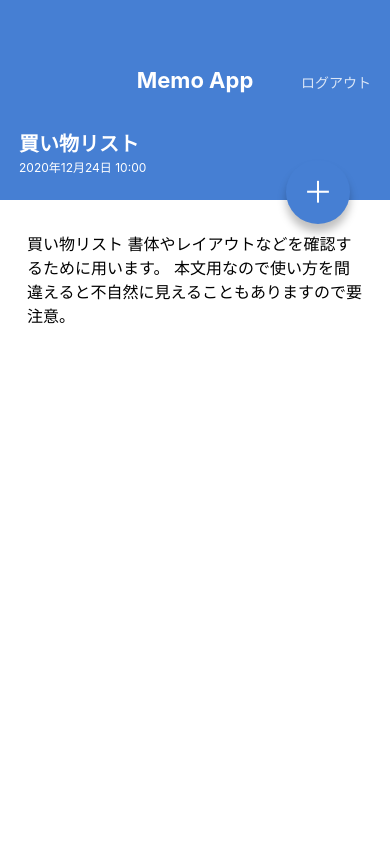
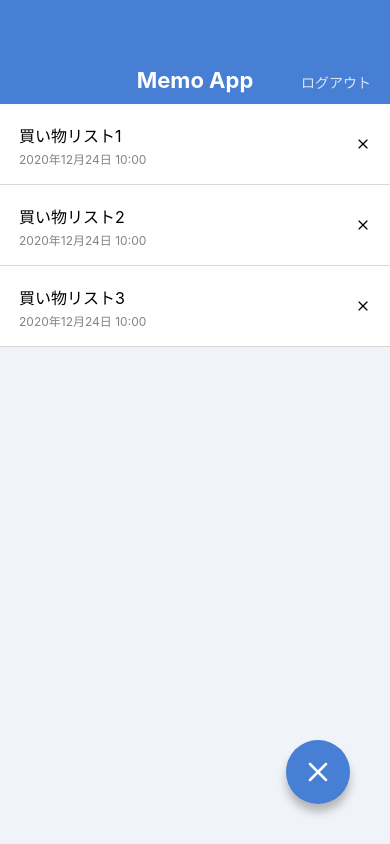
Before and after one commit to masayakimura/MemoApp2, a React Native app: screen / in a window 390 px wide. Built offline with nearby package versions, Linux system fonts and the light colour scheme.

Commit message:
💄 Feather Icon追加

```diff
--- a/App.jsx
+++ b/App.jsx
@@ -1,9 +1,9 @@
 import React from "react";
-import MemoDetailScreen from "./src/screens/MemoDetailScreen";
+// import MemoDetailScreen from "./src/screens/MemoDetailScreen";
 import MemoListScreen from "./src/screens/MemoListScreen";
 
 export default function App() {
 	return (
-		<MemoDetailScreen />
+		<MemoListScreen />
 	);
 }
--- a/package.json
+++ b/package.json
@@ -8,6 +8,7 @@
     "eject": "expo eject"
   },
   "dependencies": {
+    "@expo/vector-icons": "^12.0.5",
     "expo": "~42.0.1",
     "expo-status-bar": "~1.0.4",
     "prop-types": "^15.7.2",
--- a/src/components/CircleButton.jsx
+++ b/src/components/CircleButton.jsx
@@ -1,19 +1,20 @@
 import React from "react";
-import { View, Text, StyleSheet } from "react-native";
+import { View, StyleSheet } from "react-native";
 import { string, shape } from "prop-types";
+import { Feather } from '@expo/vector-icons';
 
 export default function CircleButton(props) {
-	const { children, style } = props;
+	const { style, name } = props;
 	return (
 		<View style={[styles.circleButton, style]}>
-			<Text style={styles.circleButtonLabel}>{children}</Text>
+			<Feather name={name} size={32} color="white" />
 		</View>
 	);
 }
 
 CircleButton.propTypes = {
-  children: string.isRequired,
   style: shape(),
+  name: string.isRequired,
 }
 
 CircleButton.defaultProps = {
--- a/src/components/MemoList.jsx
+++ b/src/components/MemoList.jsx
@@ -1,3 +1,4 @@
+import { Feather } from "@expo/vector-icons";
 import React from "react";
 import { View, Text, StyleSheet } from "react-native";
 
@@ -10,7 +11,7 @@
 					<Text style={styles.memoListItemDate}>2020年12月24日 10:00</Text>
 				</View>
 				<View>
-					<Text>X</Text>
+        <Feather name="x" size={16} color="#bobobo" />
 				</View>
 			</View>
 
@@ -20,7 +21,7 @@
 					<Text style={styles.memoListItemDate}>2020年12月24日 10:00</Text>
 				</View>
 				<View>
-					<Text>X</Text>
+        <Feather name="x" size={16} color="#bobobo" />
 				</View>
 			</View>
 
@@ -30,7 +31,7 @@
 					<Text style={styles.memoListItemDate}>2020年12月24日 10:00</Text>
 				</View>
 				<View>
-					<Text>X</Text>
+        <Feather name="x" size={16} color="#bobobo" />
 				</View>
 			</View>
 		</View>
--- a/src/screens/MemoDetailScreen.jsx
+++ b/src/screens/MemoDetailScreen.jsx
@@ -13,12 +13,11 @@
 			</View>
 			<ScrollView style={styles.memoBody}>
 				<Text style={styles.memoText}>
-          買い物リスト
-          書体やレイアウトなどを確認するために用います。
+					買い物リスト 書体やレイアウトなどを確認するために用います。
 					本文用なので使い方を間違えると不自然に見えることもありますので要注意。
 				</Text>
 			</ScrollView>
-      <CircleButton style={{ top: 160, bottom: 'auto' }}>＋</CircleButton>
+			<CircleButton style={{ top: 160, bottom: "auto" }} name="edit-2" />
 		</View>
 	);
 }
@@ -29,20 +28,20 @@
 		backgroundColor: "#fff",
 	},
 	memoHeader: {
-    backgroundColor: '#467fd3',
+		backgroundColor: "#467fd3",
 		height: 96,
-    justifyContent: 'center',
+		justifyContent: "center",
 		paddingVertical: 24,
 		paddingHorizontal: 19,
 	},
 	memoTitle: {
-    color: '#fff',
+		color: "#fff",
 		fontSize: 20,
 		lineHeight: 32,
-    fontWeight: 'bold',
+		fontWeight: "bold",
 	},
 	memoDate: {
-    color: '#fff',
+		color: "#fff",
 		fontSize: 12,
 		lineHeight: 16,
 	},
--- a/src/screens/MemoListScreen.jsx
+++ b/src/screens/MemoListScreen.jsx
@@ -9,7 +9,7 @@
 		<View style={styles.container}>
 			<AppBar />
 			<MemoList />
-			<CircleButton>＋</CircleButton>
+			<CircleButton name="x" />
 		</View>
 	);
 }
```
Lines whose indentation alone changed are shown as unchanged.
